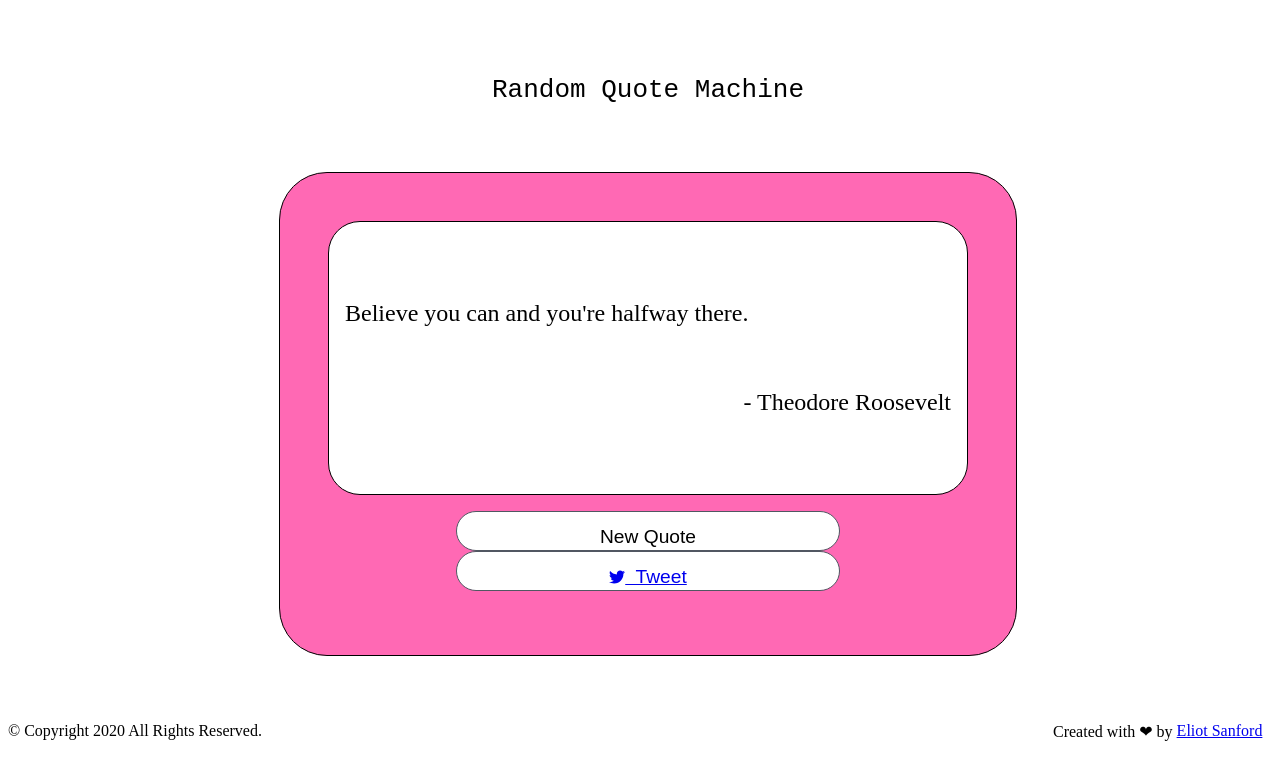
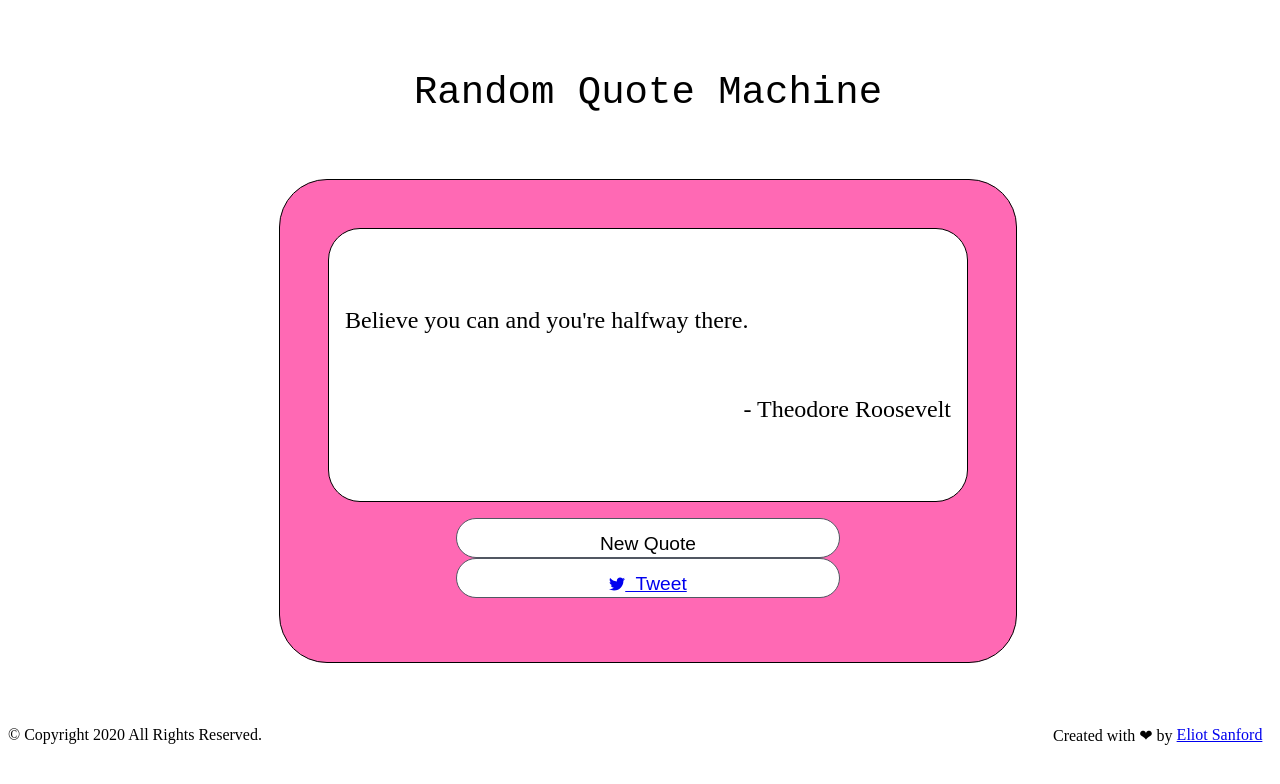
Before and after one commit to techieeliot/random-quote-machine, a React (Vite) app: page / in a window 1280 px wide. Shown: the top 784 px of the page. Built offline with nearby package versions, Linux system fonts and the light colour scheme.

Commit message:
update: add better styling for the headings and more responsive text closes #5

```diff
--- a/src/components/Header.jsx
+++ b/src/components/Header.jsx
@@ -1,11 +1,26 @@
 import React from 'react'
+import styled from 'styled-components'
+
+const StyledHeader = styled.header `
+    .quote-header {
+        font-size: xxx-large;
+    }
+
+    @media (max-width: 450px) {
+        .quote-header {
+            font-size: xx-large;
+        }
+    }
+`
 
 
 const Header = () => {
     return(
-        <header className="quote-header flex-column">
-			<h1>Random Quote Machine</h1>
-        </header>
+        <StyledHeader>
+            <section className="quote-header flex-column">
+                <h1>Random Quote Machine</h1>
+            </section>
+        </StyledHeader>
     )
 }
 
--- a/src/components/StyledMain.jsx
+++ b/src/components/StyledMain.jsx
@@ -138,7 +138,7 @@ footer, header, hgroup, menu, nav, section {
 
   @media (max-width: 768px) {
     #text, #author {
-        font-size: xx-large;
+        font-size: x-large;
     }
 	.button-box {
 		display: flex;
@@ -158,6 +158,10 @@ footer, header, hgroup, menu, nav, section {
 		width: 40vw;
     	font-size: smaller;
    }
+
+   #text, #author {
+    font-size: large;
+   }
 `
 
 export default StyledMain
```
